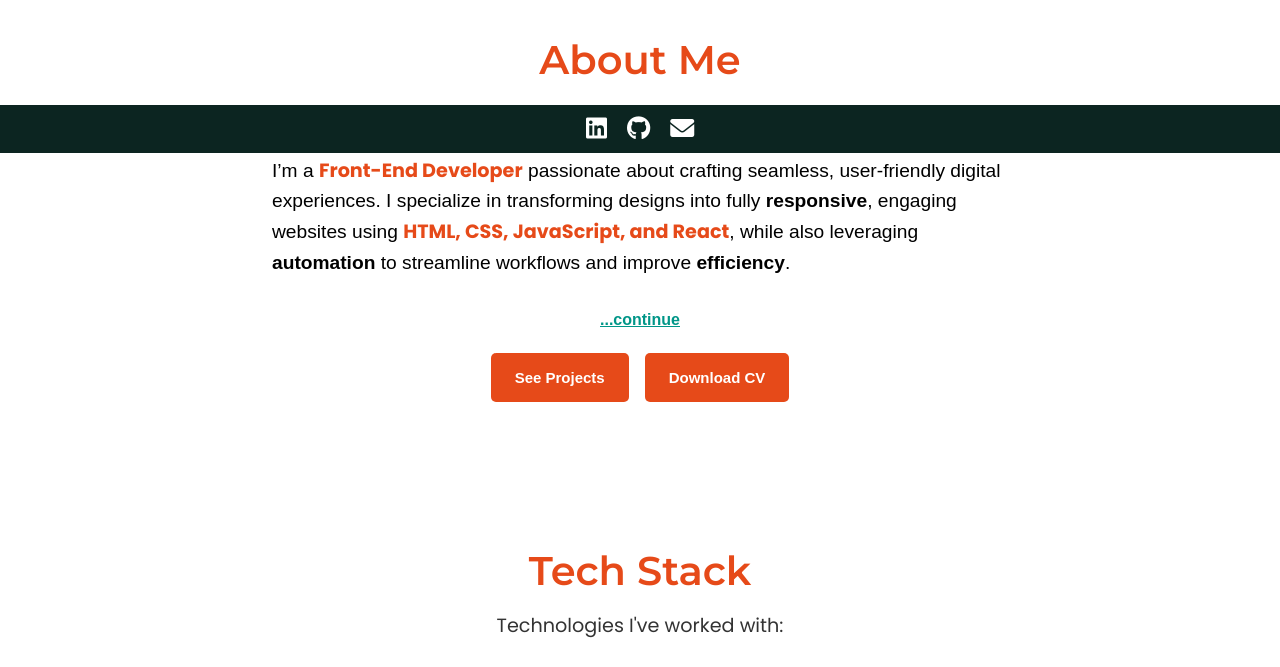
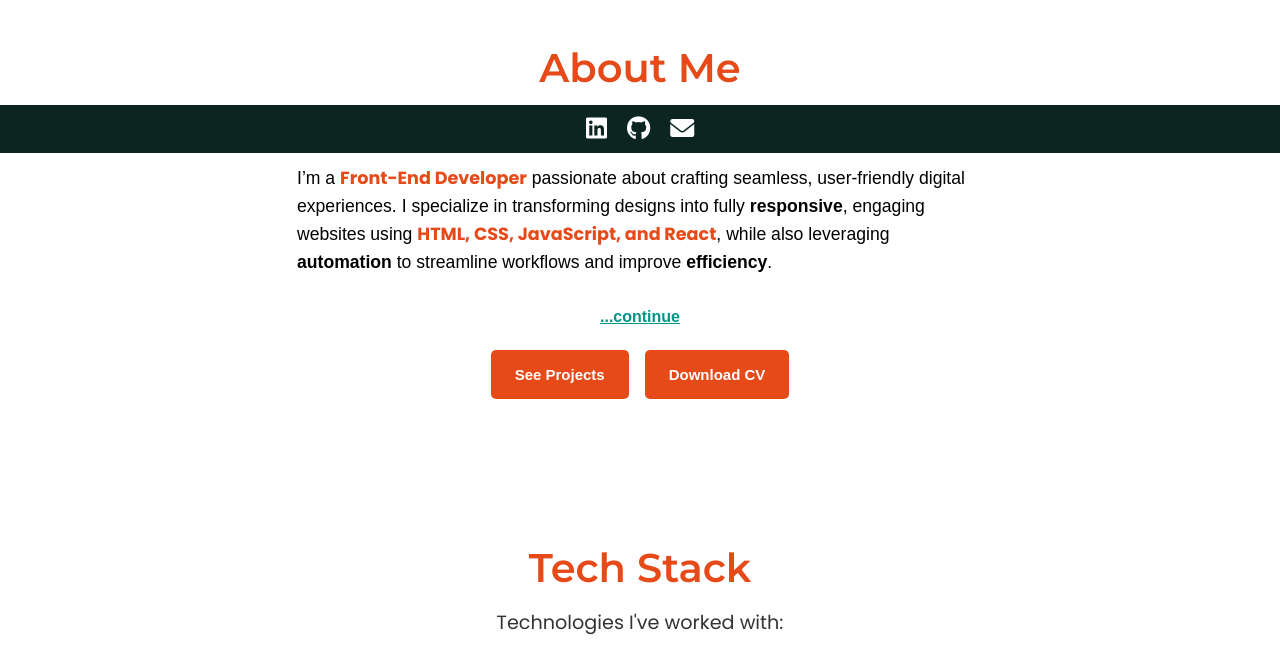
Before and after one commit to Elai5/Elaines_portfolio, a plain HTML site: page pages/about.html in a window 1280 px wide. Shown: the part 647-1314 px from the top of the page. Drawn offline with Linux system fonts and the light colour scheme; a small style sheet from the web is missing.

Commit message:
font size and gap adust

```diff
--- a/css/hey.css
+++ b/css/hey.css
@@ -127,8 +127,8 @@ footer {
     align-items: center;
     flex-wrap: wrap;
     margin-top: 40px;
-    gap: 2rem;
-    padding: 4rem 5%;
+    gap: 40px;
+    padding: 4rem 7%;
     text-align: center;
     color: #ffffff;
     color: #000;
@@ -176,7 +176,7 @@ footer {
 }
 
 .about-text {
-    max-width: 800px;
+    max-width: 750px;
     margin: 0 auto;
     padding: 2rem;
     border-radius: 8px;
@@ -214,7 +214,7 @@ footer {
 .about-text p {
     margin-bottom: 2rem;
     text-align: start;
-    font-size: 1.2rem;
+    font-size: 1.1rem;
     line-height: 1.6;
     color: #000;
 }
@@ -321,8 +321,8 @@ footer {
 }
 
 .skill-image {
-    width: 80px;
-    height: 80px;
+    width: 60px;
+    height: 60px;
     border-radius: 50%;
     display: flex;
     justify-content: center;
```
